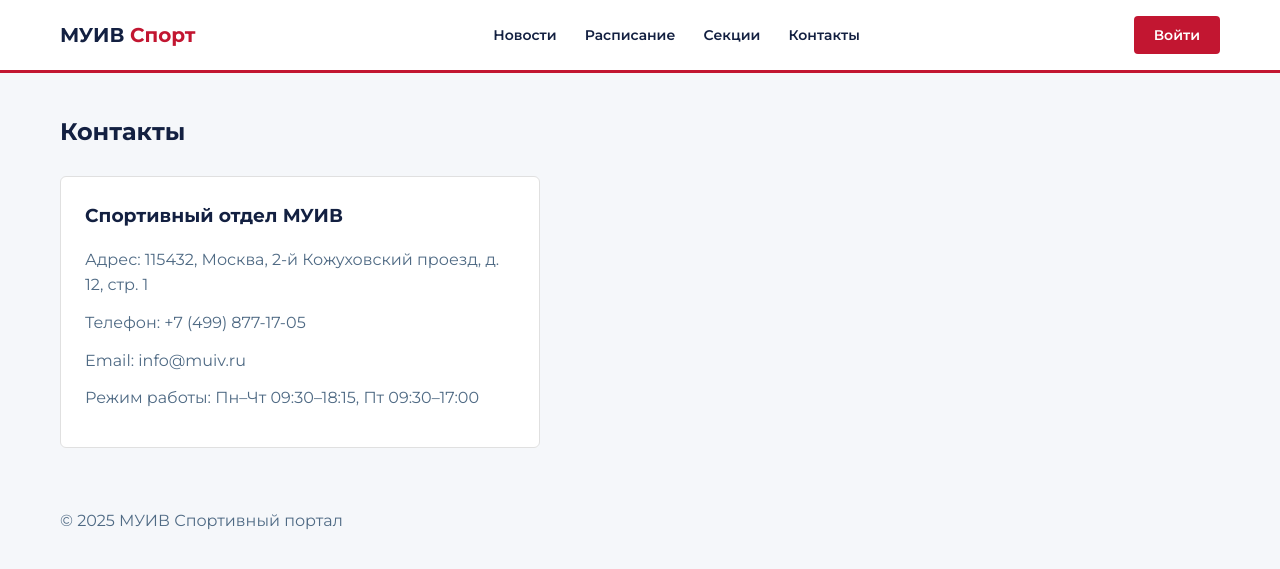
After one commit to Dim-Dim-git/vitte-sport, a Django app: page /contacts/ in a window 1280 px wide. The commit adds this page. Shown: the top 569 px of the page. Run offline with Django 5.2, Linux system fonts and the light colour scheme.

Commit message:
Add contacts page

```diff
--- a/config/urls.py
+++ b/config/urls.py
@@ -28,4 +28,5 @@ urlpatterns = [
     path('schedule/', views.schedule, name='schedule'),
     path('sports/', views.sports, name='sports'),
     path('news/', views.news, name='news'),
+    path('contacts/', views.contacts, name='contacts'),
 ]
--- a/main/views.py
+++ b/main/views.py
@@ -59,3 +59,7 @@ def news(request):
     return render(request, 'news.html', {
         'news': news
     })
+
+# Страница контактов
+def contacts(request):
+    return render(request, 'contacts.html')
--- a/templates/base.html
+++ b/templates/base.html
@@ -14,9 +14,10 @@
     <div class="container" style="display: flex; align-items: center; justify-content: space-between;">
       <a href="/" style="font-size: 20px; font-weight: 700; color: var(--dark);">МУИВ <span style="color: var(--red);">Спорт</span></a>
       <nav>
+        <a href="/news/" style="margin-left: 24px; font-size: 14px; font-weight: 600; color: var(--dark);">Новости</a>
         <a href="/schedule/" style="margin-left: 24px; font-size: 14px; font-weight: 600; color: var(--dark);">Расписание</a>
         <a href="/sports/" style="margin-left: 24px; font-size: 14px; font-weight: 600; color: var(--dark);">Секции</a>
-        <a href="/news/" style="margin-left: 24px; font-size: 14px; font-weight: 600; color: var(--dark);">Новости</a>
+        <a href="/contacts/" style="margin-left: 24px; font-size: 14px; font-weight: 600; color: var(--dark);">Контакты</a>
       </nav>
       {% if user.is_authenticated %}
         <a href="/profile/" style="font-size: 14px; color: var(--muted);">{{ user.username }}</a>
--- /dev/null
+++ b/templates/contacts.html
@@ -0,0 +1,18 @@
+{% extends 'base.html' %}
+
+{% block title %}Контакты — МУИВ Спорт{% endblock %}
+
+{% block content %}
+<div class="container" style="padding-top: 40px; padding-bottom: 60px;">
+  <h2>Контакты</h2>
+
+  <div style="background: var(--white); border: 1px solid var(--border); border-radius: 6px; padding: 24px; margin-top: 24px; max-width: 480px;">
+    <h3>Спортивный отдел МУИВ</h3>
+    <p style="margin-top: 12px;">Адрес: 115432, Москва, 2-й Кожуховский проезд, д. 12, стр. 1</p>
+    <p>Телефон: +7 (499) 877-17-05</p>
+    <p>Email: info@muiv.ru</p>
+    <p>Режим работы: Пн–Чт 09:30–18:15, Пт 09:30–17:00</p>
+  </div>
+
+</div>
+{% endblock %}
```
